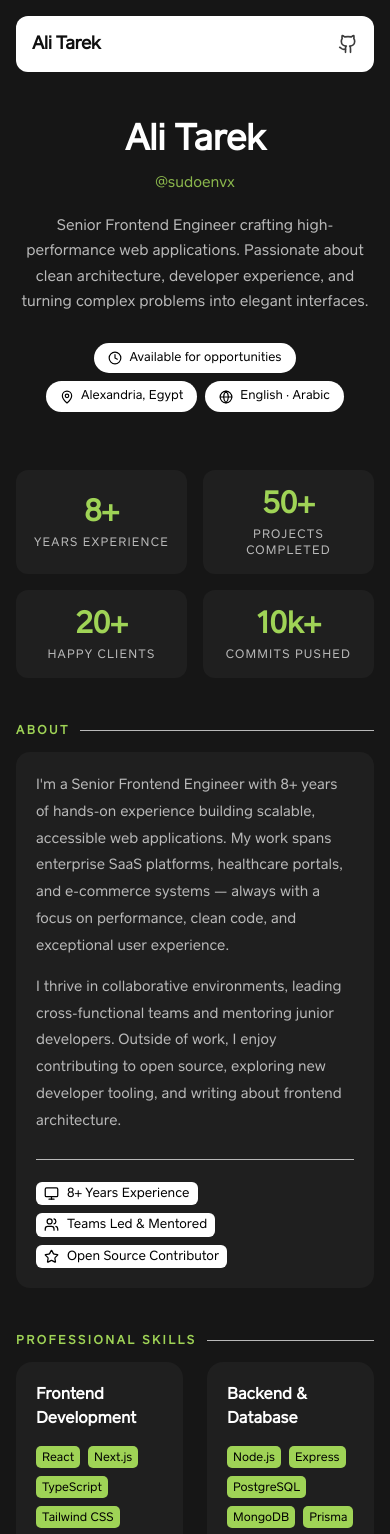
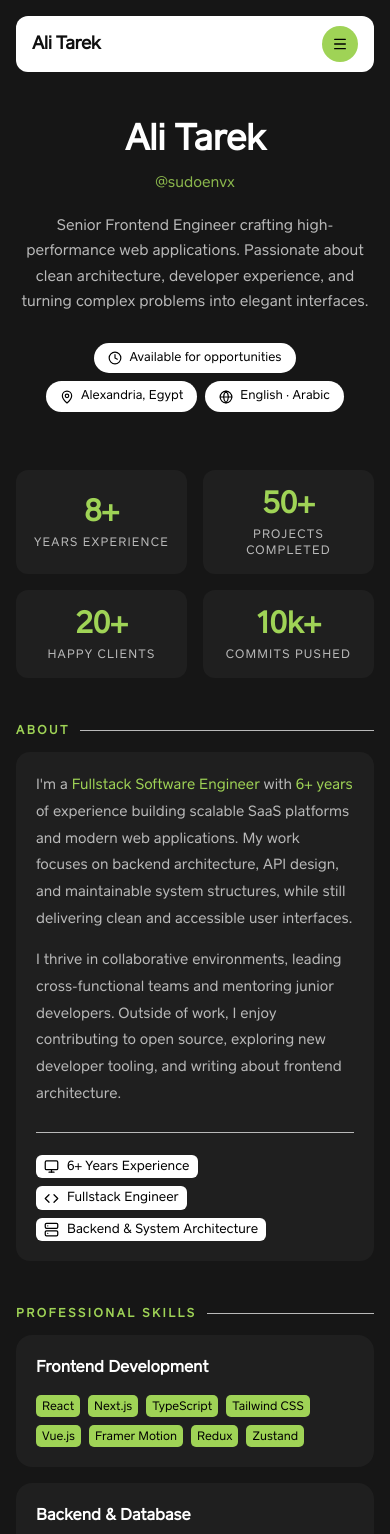
Before and after one commit to sudoenvx/sudoenvx-portfolio, a Next.js app: page / in a window 390 px wide. Shown: the top 1534 px of the page. Built offline with nearby package versions, Linux system fonts and the light colour scheme.

Commit message:
create navbar menu & make website responsive

```diff
--- a/app/globals.css
+++ b/app/globals.css
@@ -20,6 +20,8 @@
   --nav-text: #0f0f0f;
   --nav-muted: #3b3b3b;
   --nav-divider: #000000;
+
+  --border: #d7d7d7;
 }
 
 @theme inline {
@@ -39,6 +41,8 @@
   --color-nav-text: var(--nav-text);
   --color-nav-muted: var(--nav-muted);
   --color-nav-divider: var(--nav-divider);
+
+  --color-border: var(--border);
 }
 
 @font-face {
--- a/app/projects/[id]/page.tsx
+++ b/app/projects/[id]/page.tsx
@@ -298,10 +298,19 @@ export default async function ProjectDetailsPage({ params }: PageProps) {
       {project.gallery && project.gallery.length > 0 && (
         <div className="section mb-11">
           <SectionLabel>Gallery</SectionLabel>
-          <div className="grid gap-4 sm:grid-cols-2 lg:grid-cols-2">
+          <div className="grid gap-4 max-sm:grid-cols-1 sm:grid-cols-2 lg:grid-cols-2">
             {project.gallery.map((shot, index) => (
-              <Card key={index} className="rounded-[14px] p-3 bg-card">
-                <div className="aspect-[4/3] rounded-[10px] bg-card-hover flex items-center justify-center text-text-muted text-[12px] font-medium">
+              <div key={index}>
+                <div className="rounded-sm overflow-hidden shadow bg-card">
+                  <div className="flex items-center gap-2 px-3 py-2 bg-card-hover/90 border-b border-foreground/10">
+                    <span className="h-2 w-2 rounded-full bg-[#ff5f56]" />
+                    <span className="h-2 w-2 rounded-full bg-[#ffbd2e]" />
+                    <span className="h-2 w-2 rounded-full bg-[#27c93f]" />
+                    <span className="text-[10px] text-text-muted uppercase tracking-[2px] ml-2">
+                      {shot.label}
+                    </span>
+                  </div>
+                  <div className="aspect-[16/10] bg-card-hover">
                     {shot.image ? (
                       <img
                         src={shot.image}
@@ -309,13 +318,13 @@ export default async function ProjectDetailsPage({ params }: PageProps) {
                         className="w-full h-full object-cover"
                       />
                     ) : (
-                    <span>{shot.label}</span>
+                      <div className="h-full w-full flex items-center justify-center text-text-muted text-[12px] uppercase font-medium">
+                        Preview coming soon
+                      </div>
                     )}
                   </div>
-                <div className="mt-3 text-[11px] uppercase text-center tracking-[2px] text-text-muted">
-                  {shot.label}
                 </div>
-              </Card>
+              </div>
             ))}
           </div>
         </div>
@@ -334,7 +343,7 @@ export default async function ProjectDetailsPage({ params }: PageProps) {
               </span>
             ))}
           </div>
-          <div className="grid gap-2 md:grid-cols-3 text-[12.5px] text-text-secondary">
+          <div className="grid gap-2  md:grid-cols-3 text-[12.5px] text-text-secondary">
             <div className="bg-secondary rounded-lg px-3 py-2">
               <div className="text-[11px] uppercase tracking-[2px] font-bold text-secondary-text">
                 Role
--- a/components/layout/footer.tsx
+++ b/components/layout/footer.tsx
@@ -3,14 +3,14 @@ export const Footer = () => {
         <footer>
             <div className="max-w-205 bg-secondary mx-auto px-4 py-3 rounded-xl flex flex-col md:flex-row justify-between items-center gap-4">
                 <div className="text-[13px] text-secondary-text">
-                    © {new Date().getFullYear()} Ali Tarek. All rights reserved.
+                    © {new Date().getFullYear()} sudoenvx. All rights reserved.
                 </div>
 
                 <div className="flex items-center gap-2 text-[13px] text-secondary-text">
                     <span className="hidden sm:inline">Open for collaborations</span>
                     <span className="hidden sm:inline">•</span>
-                    <a href="mailto:hello@alirtarek.com" className="bg-primary text-primary-text px-4 py-1 rounded-full hover:bg-primary/80 transition-colors">
-                        hello@alirtarek.com
+                    <a href="mailto:hello@sudoenvx.com" className="bg-primary text-primary-text px-4 py-1 rounded-full hover:bg-primary/80 transition-colors">
+                        hello@sudoenvx.com
                     </a>
                 </div>
             </div>
--- a/components/layout/navbar.tsx
+++ b/components/layout/navbar.tsx
@@ -1,9 +1,21 @@
+"use client";
+
+import { useState } from "react";
 import Link from "next/link";
-import { Github, Download } from "lucide-react";
+import { Github, Download, Menu, X, ChevronRight } from "lucide-react";
+
+const navItems = [
+    { href: "/", label: "Home" },
+    { href: "/projects", label: "Projects" },
+    { href: "/contact", label: "Contact" },
+];
+
 export const Navbar = () => {
+    const [isOpen, setIsOpen] = useState(false);
+
     return (
         <nav className="fixed top-4 left-0 right-0 z-50">
-            <div className="max-w-205 mx-auto">
+            <div className="max-w-205 mx-auto relative">
                 <div className="max-sm:mx-4 bg-nav backdrop-blur rounded-xl px-4 h-14 flex items-center justify-between">
                     <Link
                         href="/"
@@ -14,24 +26,15 @@ export const Navbar = () => {
 
                     <div className="flex items-center gap-6 sm:gap-8">
                         <div className="hidden sm:flex items-center gap-6 text-[15px] font-medium text-nav-muted">
-                            <Link
-                                href="/"
-                                className="hover:text-nav-text transition-colors relative group py-2"
-                            >
-                                Home
-                            </Link>
-                            <Link
-                                href="/projects"
-                                className="hover:text-nav-text transition-colors relative group py-2"
-                            >
-                                Projects
-                            </Link>
-                            <Link
-                                href="/contact"
-                                className="hover:text-nav-text transition-colors relative group py-2"
-                            >
-                                Contact
-                            </Link>
+                            {navItems.map((item) => (
+                                <Link
+                                    key={item.href}
+                                    href={item.href}
+                                    className="hover:text-nav-text transition-colors relative group py-2"
+                                >
+                                    {item.label}
+                                </Link>
+                            ))}
                         </div>
 
                         <div className="h-4 w-px bg-nav-divider hidden sm:block"></div>
@@ -41,7 +44,7 @@ export const Navbar = () => {
                                 href="https://github.com/sudoenvx"
                                 target="_blank"
                                 rel="noopener noreferrer"
-                                className="text-nav-muted hover:text-nav-text transition-colors"
+                                className="hidden sm:flex text-nav-muted hover:text-nav-text transition-colors"
                             >
                                 <Github className="w-5 h-5" />
                             </a>
@@ -52,6 +55,67 @@ export const Navbar = () => {
                                 <span>My CV</span>
                                 <Download className="w-3.5 h-3.5" />
                             </a>
+                            <button
+                                type="button"
+                                onClick={() => setIsOpen((prev) => !prev)}
+                                aria-expanded={isOpen}
+                                aria-controls="mobile-nav"
+                                aria-label="Toggle navigation menu"
+                                className="sm:hidden inline-flex items-center justify-center h-9 w-9 rounded-full  hover:bg-nav transition-colors bg-primary text-primary-text"
+                            >
+                                {isOpen ? (
+                                    <X className="w-4 h-4" />
+                                ) : (
+                                    <Menu className="w-4 h-4" />
+                                )}
+                            </button>
+                        </div>
+                    </div>
+                </div>
+
+                <div
+                    id="mobile-nav"
+                    className={`sm:hidden absolute left-4 right-4 top-16 origin-top transition-all duration-300 ease-out ${
+                        isOpen
+                            ? "opacity-100 translate-y-0 scale-100 pointer-events-auto"
+                            : "opacity-0 -translate-y-2 scale-[0.98] pointer-events-none"
+                    }`}
+                >
+                    <div className="rounded-xl bg-secondary backdrop-blur border border-nav-divider/10  p-4">
+                        <div className="flex flex-col gap-1 text-[14px] font-medium text-nav-muted">
+                            {navItems.map((item) => (
+                                <Link
+                                    key={item.href}
+                                    href={item.href}
+                                    onClick={() => setIsOpen(false)}
+                                    className="flex items-center justify-between rounded-lg px-0 py-2 transition-colors"
+                                >
+                                    <span>{item.label}</span>
+                                    <span className="text-[14px] uppercase tracking-[2px] text-secondary-text/70">
+                                        <ChevronRight className="w-5 h-5" />
+                                    </span>
+                                </Link>
+                            ))}
+                        </div>
+
+                        <div className="h-px bg-nav-divider/10 my-3"></div>
+
+                        <div className="flex items-center gap-3">
+                            <a
+                                href="#" // Replace with actual resume link
+                                className="flex-1 inline-flex items-center justify-center gap-2 bg-primary text-primary-text hover:bg-primary/90 px-3 py-2 rounded-full text-[12px] font-medium transition-colors"
+                            >
+                                <span>My CV</span>
+                                <Download className="w-3.5 h-3.5" />
+                            </a>
+                            <a
+                                href="https://github.com/sudoenvx"
+                                target="_blank"
+                                rel="noopener noreferrer"
+                                className="inline-flex items-center justify-center h-10 w-10 rounded-full transition-colors bg-secondary text-secondary-text border"
+                            >
+                                <Github className="w-4 h-4" />
+                            </a>
                         </div>
                     </div>
                 </div>
--- a/src/domains/home/components/about-card.tsx
+++ b/src/domains/home/components/about-card.tsx
@@ -1,4 +1,4 @@
-import { Monitor, Star, Users } from "lucide-react";
+import { CodeIcon, Monitor, ServerIcon, Star, Users } from "lucide-react";
 import { SectionLabel } from "./section-label";
 import { Card } from "@/components/ui/card";
 
@@ -9,9 +9,9 @@ interface MetaItem {
 
 export const AboutCard = () => {
     const metaItems: MetaItem[] = [
-        { icon: <Monitor className="w-[15px] h-[15px]" />, text: "8+ Years Experience" },
-        { icon: <Users className="w-[15px] h-[15px]" />, text: "Teams Led & Mentored" },
-        { icon: <Star className="w-[15px] h-[15px]" />, text: "Open Source Contributor" }
+        { icon: <Monitor className="w-[15px] h-[15px]" />, text: "6+ Years Experience" },
+        { icon: <CodeIcon className="w-[15px] h-[15px]" />, text: "Fullstack Engineer" },
+        { icon: <ServerIcon className="w-[15px] h-[15px]" />, text: "Backend & System Architecture" }
     ];
 
     return (
@@ -19,10 +19,11 @@ export const AboutCard = () => {
             <SectionLabel>About</SectionLabel>
             <Card className="rounded-[14px] p-5 relative overflow-hidden bg-card">
                 <p className="text-[14.5px] text-text-secondary leading-[1.85] font-light">
-                    I&apos;m a Senior Frontend Engineer with 8+ years of hands-on experience building
-                    scalable, accessible web applications. My work spans enterprise SaaS platforms,
-                    healthcare portals, and e-commerce systems — always with a focus on performance,
-                    clean code, and exceptional user experience.
+                    I&apos;m a <b className="text-primary">Fullstack Software Engineer</b> with <b className="text-primary">6+ years</b> of experience
+                    building scalable SaaS platforms and modern web applications.
+                    My work focuses on backend architecture, API design, and
+                    maintainable system structures, while still delivering
+                    clean and accessible user interfaces.
                 </p>
                 <p className="text-[14.5px] text-text-secondary leading-[1.85] font-light mt-3.5">
                     I thrive in collaborative environments, leading cross-functional teams and
--- a/src/domains/home/components/contact-form.tsx
+++ b/src/domains/home/components/contact-form.tsx
@@ -9,7 +9,7 @@ export const ContactForm = () => {
     return (
         <div className="section mb-11">
             <SectionLabel>Contact</SectionLabel>
-            <div className="grid grid-cols-1 md:grid-cols-2 gap-12">
+            <div className="grid grid-cols-1 md:grid-cols-2 gap-12 max-sm:gap-8">
                 <div>
                     <h3 className="text-3xl font-bold text-secondary mb-4 leading-tight">
                         Let&apos;s build something <br />
--- a/src/domains/home/components/contact.tsx
+++ b/src/domains/home/components/contact.tsx
@@ -1,4 +1,4 @@
-import { Github, Linkedin, Mail } from "lucide-react";
+import { Github, Linkedin, Mail, FileIcon } from "lucide-react";
 import { Card } from "@/components/ui/card";
 import Link from "next/link";
 
@@ -24,6 +24,11 @@ export const Contact = () => {
             icon: <Github className="w-3.75 h-3.75" />,
             text: "GitHub",
             href: "https://github.com/sudoenvx"
+        },
+        {
+            icon: <FileIcon className="w-3.75 h-3.75" />,
+            text: "My CV",
+            href: "/resume.pdf"
         }
     ];
 
--- a/src/domains/home/components/skills.tsx
+++ b/src/domains/home/components/skills.tsx
@@ -35,7 +35,7 @@ export const Skills = () => {
     return (
         <div className="section mb-11">
             <SectionLabel>Professional Skills</SectionLabel>
-            <div className="grid grid-cols-2 gap-6">
+            <div className="grid grid-cols-1 sm:grid-cols-2 gap-4">
                 {categories.map((category, index) => (
                     <Card key={index} className="rounded-2xl p-5 transition-colors bg-card">
                         <div className="flex items-center gap-3 mb-4">
```
Lines whose indentation alone changed are shown as unchanged.
